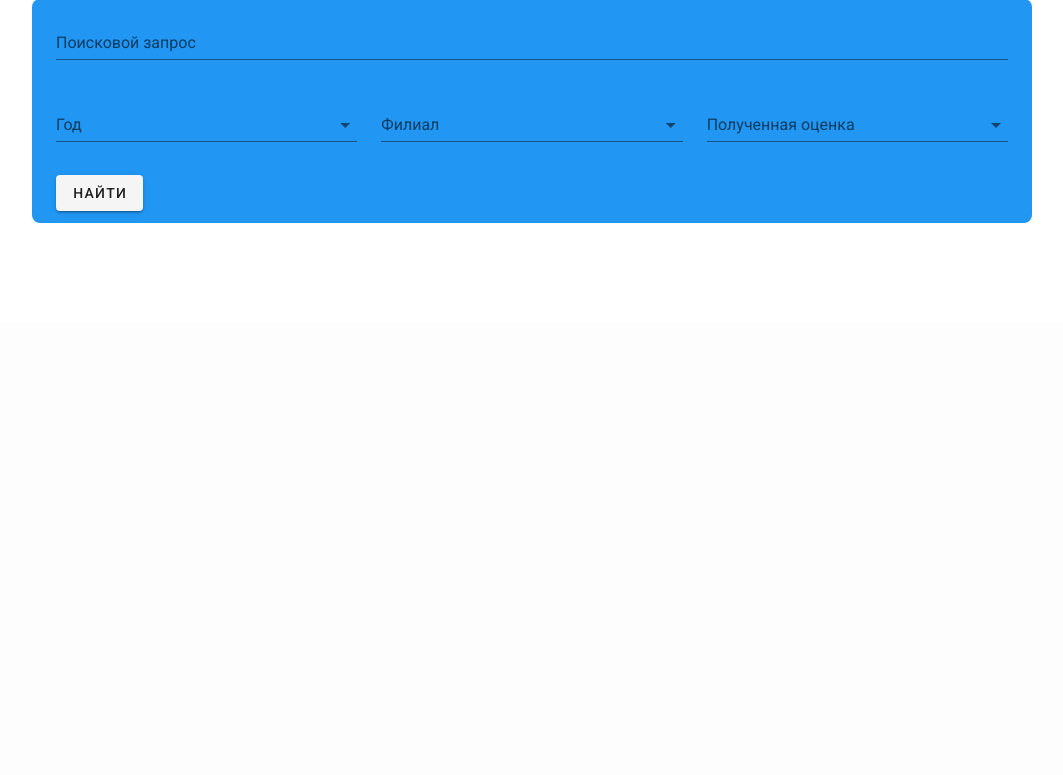
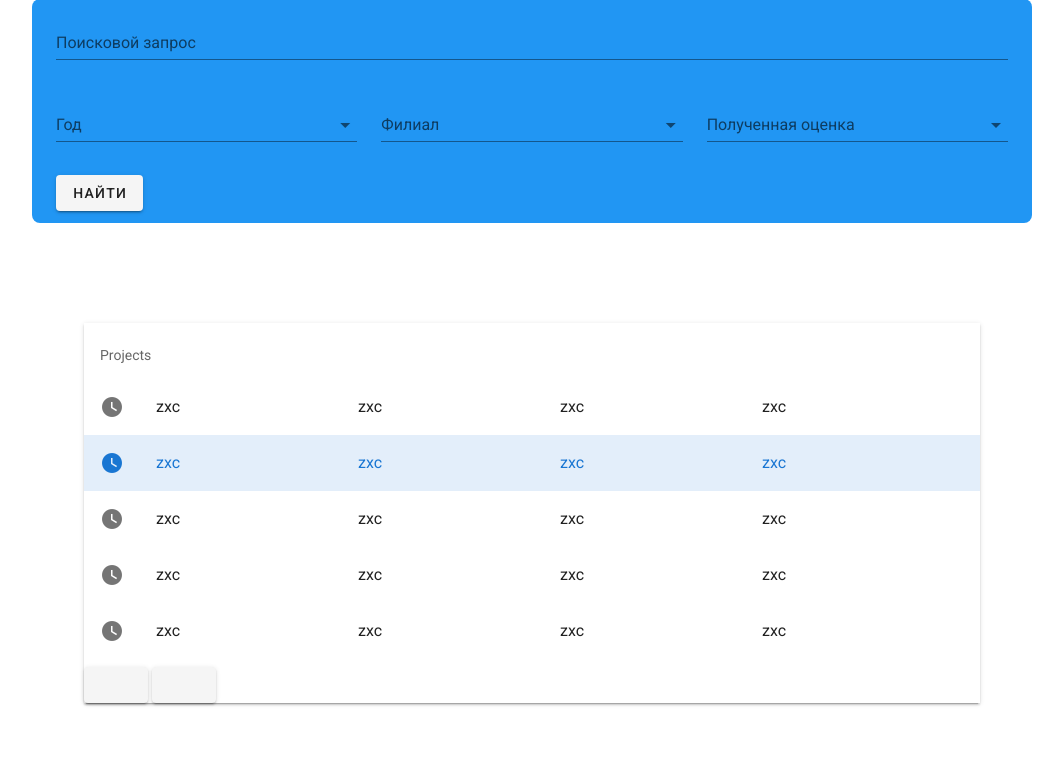
Before and after one commit to TkachevTDay/Prom.informatics, a Django app: page / in a window 1280 px wide. Shown: the part 1505-2280 px from the top of the page, without its empty margins (108-1171 px from the left). Before the commit the page ends 1728 px from the top, so only its background shows below. Run offline with Django 4.2, Linux system fonts and the light colour scheme; some libraries are stand-ins or nearby versions.

Commit message:
List of current projects: v.0.0

```diff
--- a/main/templates/pages/index.html
+++ b/main/templates/pages/index.html
@@ -240,6 +240,37 @@
 
             <div style="height: 100px"></div>
 
+            <template>
+                <v-card class="mx-auto" max-width="70%" tile>
+                    <v-list>
+                        <v-subheader>Projects</v-subheader>
+                        <v-list-item-group v-model="selectedItem" color="primary">
+                            <v-list-item v-for="(item, i) in items" :key="i">
+                                <v-list-item-icon>
+                                    <v-icon v-text="item.icon"></v-icon>
+                                </v-list-item-icon>
+                                <v-list-item-content>
+                                    <v-list-item-title v-text="item.name"></v-list-item-title>
+                                </v-list-item-content>
+                                <v-list-item-content>
+                                    <v-list-item-title v-text="item.department"></v-list-item-title>
+                                </v-list-item-content>
+                                <v-list-item-content>
+                                    <v-list-item-title v-text="item.author"></v-list-item-title>
+                                </v-list-item-content>
+                                <v-list-item-content>
+                                    <v-list-item-title v-text="item.year"></v-list-item-title>
+                                </v-list-item-content>
+                            </v-list-item>
+                        </v-list-item-group>
+                    </v-list>
+                    <v-btn elevation="2" @click="update"></v-btn>
+                    <v-btn elevation="2" @click="print"></v-btn>
+                </v-card>
+            </template>
+            <br>
+            <br>
+            <br>
         </v-main>
 
     </v-app>
--- a/static/js/main.js
+++ b/static/js/main.js
@@ -1,9 +1,9 @@
-    var app = new Vue({
+var app = new Vue({
   el: '#app',
   vuetify: new Vuetify(),
   data(){
-        return {
-        dialog: false,
+    return {
+      dialog: false,
       slider: [
         "red",
         "green",
@@ -17,8 +17,16 @@
         "light-green",
         "deep-orange",
         "blue-grey"
+      ],
+      selectedItem: 1,
+      items: [
+        { icon: 'mdi-clock', name: 'zxc', department: 'zxc', author: 'zxc', year: 'zxc'},
+        { icon: 'mdi-clock', name: 'zxc', department: 'zxc', author: 'zxc', year: 'zxc'},
+        { icon: 'mdi-clock', name: 'zxc', department: 'zxc', author: 'zxc', year: 'zxc'},
+        { icon: 'mdi-clock', name: 'zxc', department: 'zxc', author: 'zxc', year: 'zxc'},
+        { icon: 'mdi-clock', name: 'zxc', department: 'zxc', author: 'zxc', year: 'zxc'},
       ]
-}
+    }
   },
   computed: {
     columns() {
@@ -37,4 +45,19 @@
       return 1;
     }
   },
+  methods: {
+    update: function (){
+        this.items.push(
+            { icon: 'mdi-clock', name: 'zxc', department: 'zxc', author: 'zxc', year: 'zxc'},
+            { icon: 'mdi-clock', name: 'zxc', department: 'zxc', author: 'zxc', year: 'zxc'},
+            { icon: 'mdi-clock', name: 'zxc', department: 'zxc', author: 'zxc', year: 'zxc'},
+            { icon: 'mdi-clock', name: 'zxc', department: 'zxc', author: 'zxc', year: 'zxc'},
+            { icon: 'mdi-clock', name: 'zxc', department: 'zxc', author: 'zxc', year: 'zxc'}
+        );
+    },
+    print: function(){
+        alert(this.items);
+    },
+
+  }
 })
```
